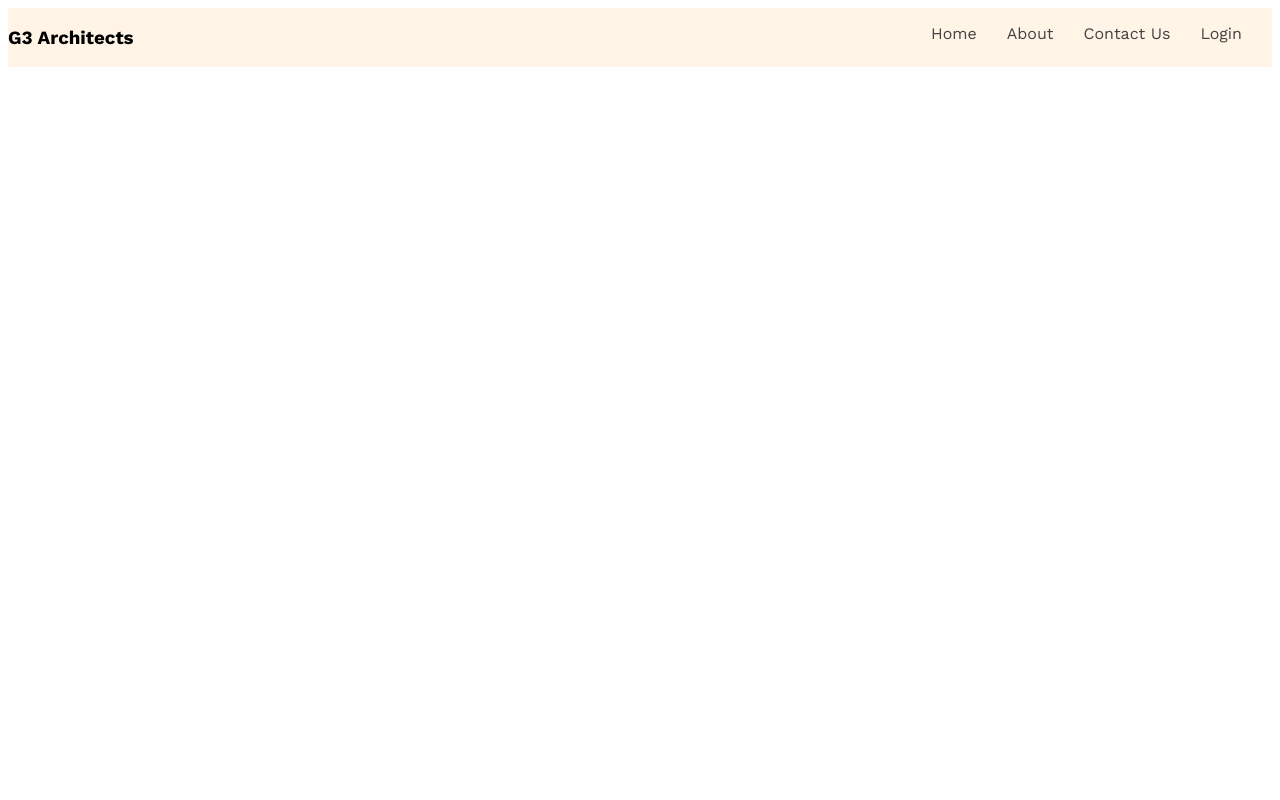
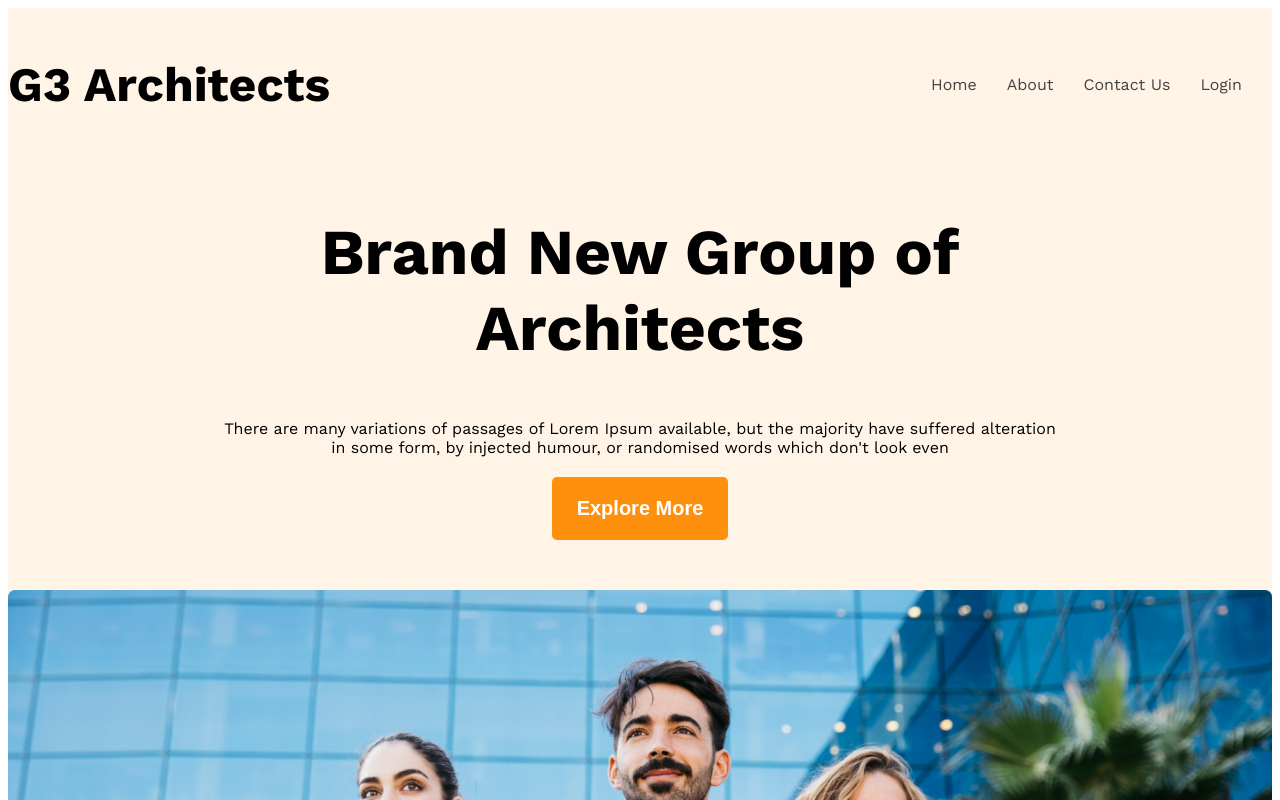
Before and after one commit to asifemran/My-Responsive-Website-Asif-, a plain HTML site: page index.html in a window 1280 px wide. Shown: the top 800 px of the page. Drawn offline with nearby package versions, Linux system fonts and the light colour scheme.

Commit message:
develoyd

```diff
--- a/index.html
+++ b/index.html
@@ -18,6 +18,12 @@
             </ul>
          </nav>
          <div class="banner">
+            <div class="banner-content">
+            <h2 class="banner-title">Brand New Group of Architects </h2>
+            <p class="nav-descriptinoba">There are many variations of passages of Lorem Ipsum available, but the majority have suffered alteration in some form, by injected humour, or randomised words which don't look even</p>
+            <button class="btn-prim">Explore More</button>
+            </div>
+            <img class="banner-img" src="./images/banner.png" alt="">
 
          </div>
     </header>
--- a/style.css
+++ b/style.css
@@ -8,8 +8,21 @@
   font-style: normal;
 }
 /* shared style */
+
+
  .display-flex{
     display:flex;
+ }
+
+ .btn-prim{
+ background-color: #FF900E;
+ padding: 20px 25px;
+ color: white;
+ font-size: 1.25rem;
+ font-weight: 600;
+ border: none;
+ border-radius:5px ;
+
  }
  /*dark-2*/
  .text-gray{
@@ -30,9 +43,13 @@
 /* navber related style */
  .navbaner{
    justify-content: space-between;
+   align-items: center;
  }
 
-
+.baner{
+   font-weight: 700;
+   font-size:3rem;
+}
 .nav-item{
     list-style: none;
     margin-right: 30px;
@@ -46,3 +63,25 @@
     margin: 0 auto;
 
 }
+
+/*banner related style*/
+.banner-content{
+   text-align: center;
+   max-width: 850px;
+   margin: 0 auto;
+   margin-bottom: 50px;
+
+}
+.banner-title{
+   font-size: 4rem;
+   font-weight: 700;
+
+}
+.nav-descriptinoba{
+   font-weight: 400;
+   font-size: 1rem;
+   margin-bottom: 20px;
+}
+.banner-img{
+   width: 100%;
+}
```
